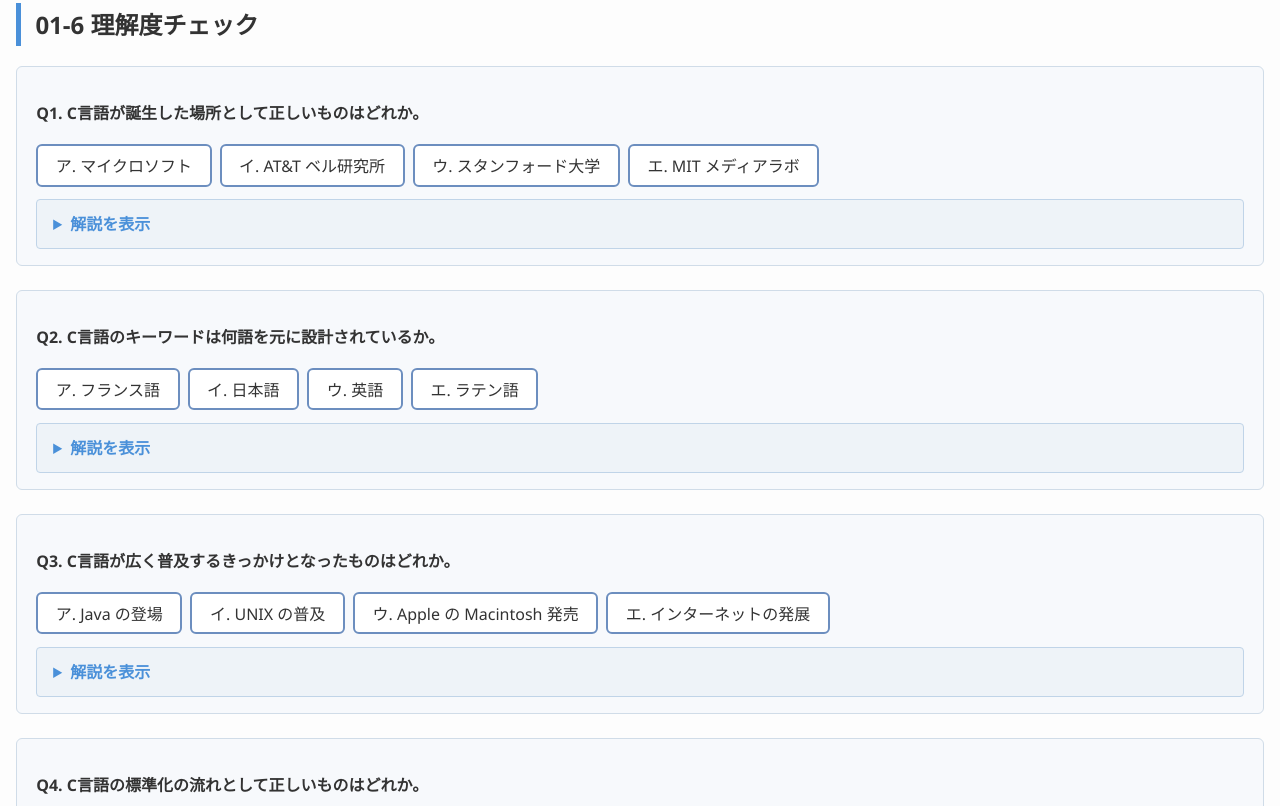
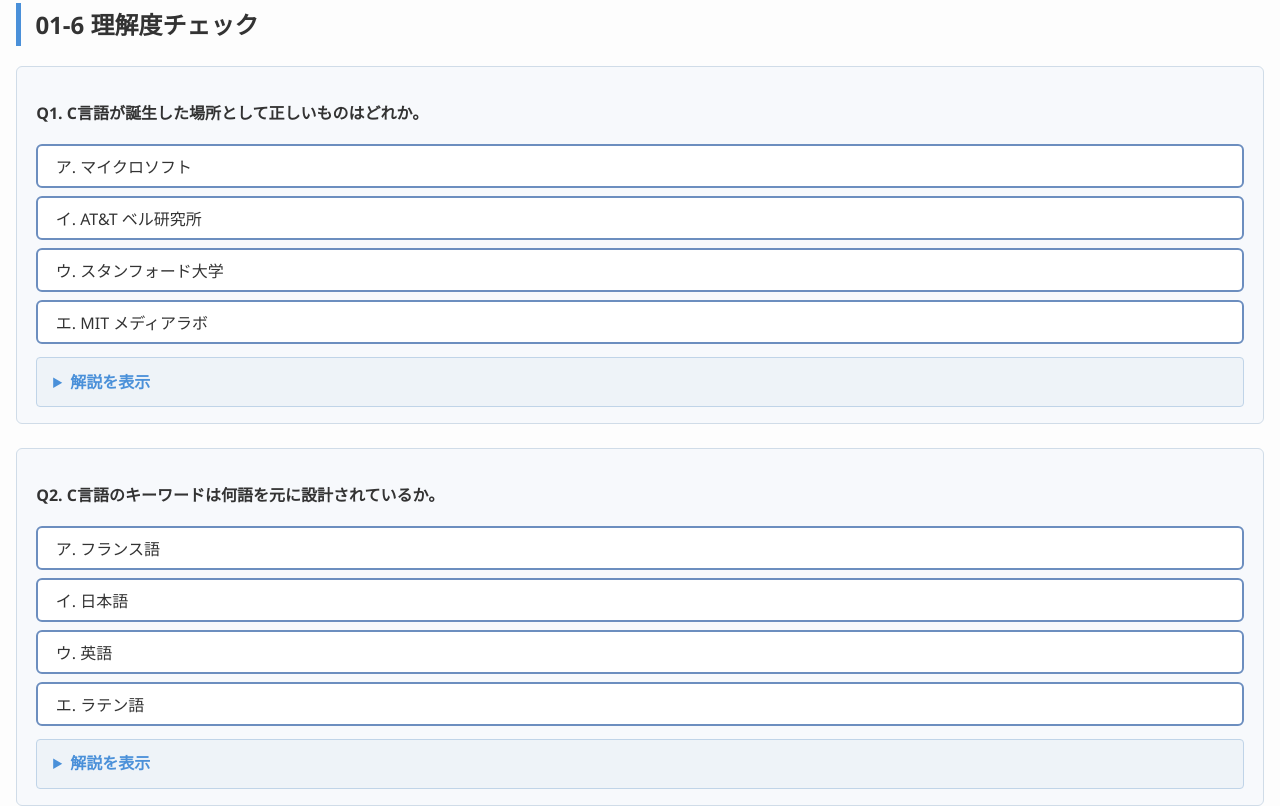
Before and after one commit to tomotonton/tomoton-lecture-materials, a website: page C言語/01_C言語の背景.html in a window 1280 px wide. Shown: the part 2914-3720 px from the top of the page. Drawn offline with nearby package versions, Linux system fonts and the light colour scheme; files whose address does not match are found by name.

Commit message:
ボタン変更

```diff
--- a/C言語/01_C言語の背景.html
+++ b/C言語/01_C言語の背景.html
@@ -33,9 +33,9 @@
 
     /* ===== クイズ ===== */
     .quiz { background-color: #f7f9fc; border: 1px solid #d0dce8; border-radius: 6px; padding: 1em 1.2em; margin-bottom: 1.5em; }
-    .quiz-choices { display: flex; flex-wrap: wrap; gap: 0.5em; margin: 0.8em 0; }
+    .quiz-choices { display: flex; flex-direction: column; gap: 0.5em; margin: 0.8em 0; }
     .quiz-choices button.choice {
-      padding: 0.45em 1.1em;
+      padding: 0.5em 1.1em;
       border: 2px solid #6c8ebf;
       border-radius: 6px;
       background: #fff;
@@ -43,6 +43,7 @@
       font-size: 1em;
       font-family: inherit;
       cursor: pointer;
+      text-align: left;
       transition: background 0.15s;
     }
     .quiz-choices button.choice:hover:not(:disabled) { background: #dce8f8; }
```
